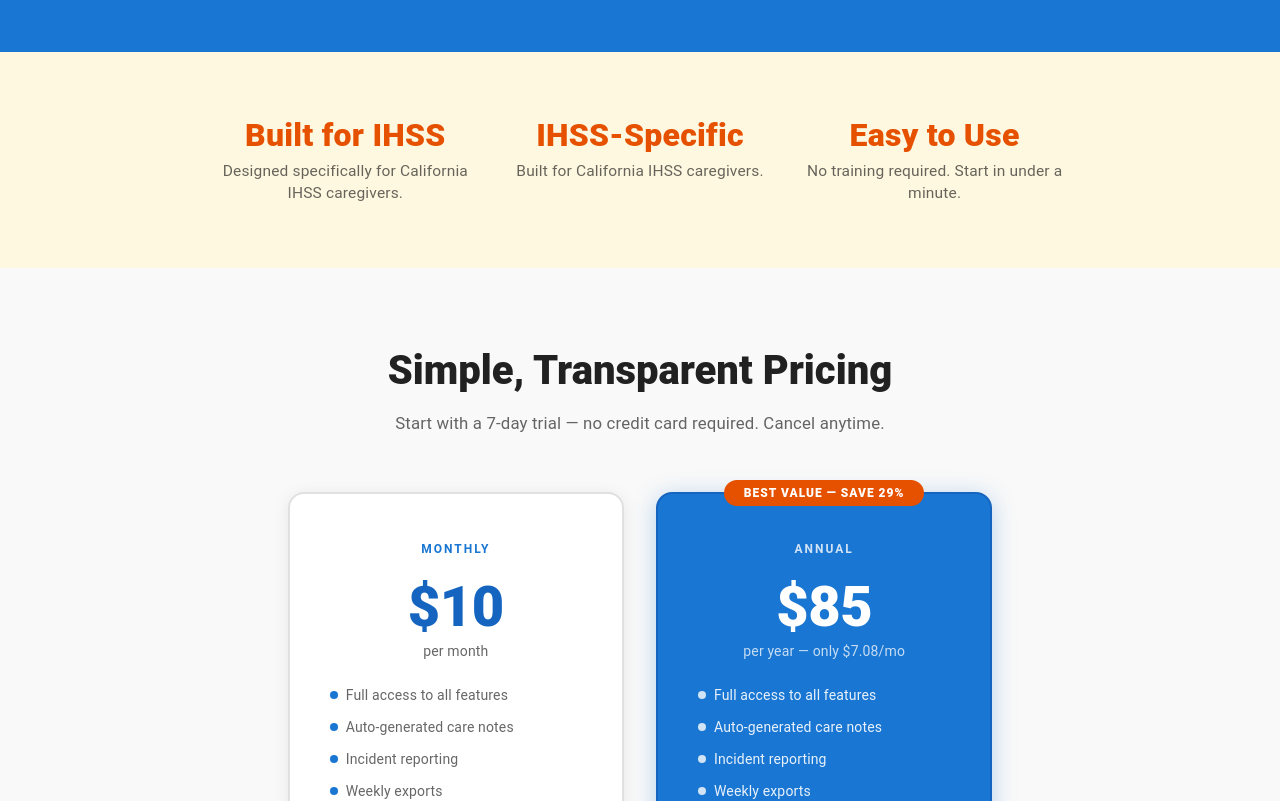
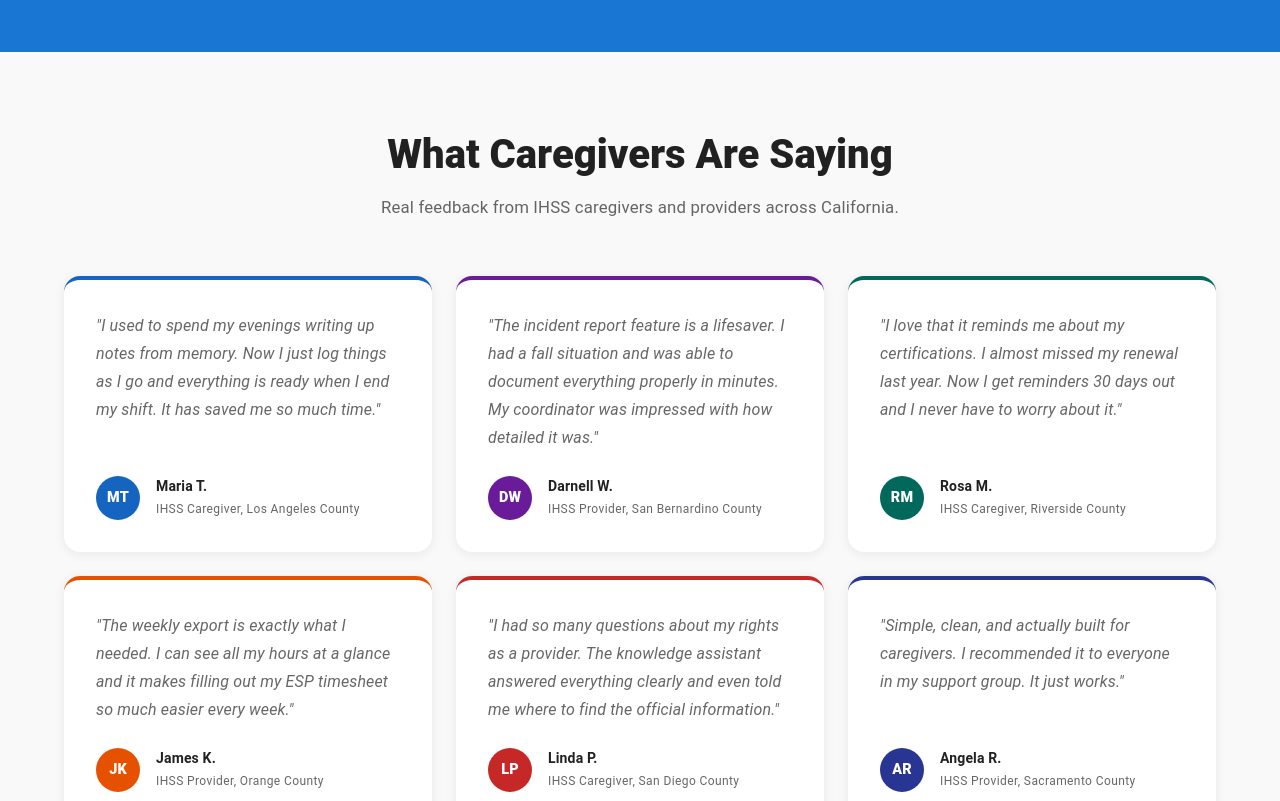
Before and after one commit to jeaninek74/IHSSCareGuide, a React (Vite) app in the folder apps/frontend/: page / in a window 1280 px wide. Shown: the part 2980-3781 px from the top of the page. Built offline with nearby package versions, Linux system fonts and the light colour scheme; no server answers.

Commit message:
feat: Add testimonials section to landing page

```diff
--- a/apps/frontend/src/pages/Home.tsx
+++ b/apps/frontend/src/pages/Home.tsx
@@ -38,6 +38,57 @@ const FEATURES = [
     title: 'Export Weekly Reports',
     description:
       'Generate a full weekly summary of your care work — formatted, professional, and ready to print or share.',
+    color: '#283593',
+  },
+];
+
+const TESTIMONIALS = [
+  {
+    name: 'Maria T.',
+    role: 'IHSS Caregiver, Los Angeles County',
+    quote:
+      'I used to spend my evenings writing up notes from memory. Now I just log things as I go and everything is ready when I end my shift. It has saved me so much time.',
+    initials: 'MT',
+    color: '#1565c0',
+  },
+  {
+    name: 'Darnell W.',
+    role: 'IHSS Provider, San Bernardino County',
+    quote:
+      'The incident report feature is a lifesaver. I had a fall situation and was able to document everything properly in minutes. My coordinator was impressed with how detailed it was.',
+    initials: 'DW',
+    color: '#6a1b9a',
+  },
+  {
+    name: 'Rosa M.',
+    role: 'IHSS Caregiver, Riverside County',
+    quote:
+      'I love that it reminds me about my certifications. I almost missed my renewal last year. Now I get reminders 30 days out and I never have to worry about it.',
+    initials: 'RM',
+    color: '#00695c',
+  },
+  {
+    name: 'James K.',
+    role: 'IHSS Provider, Orange County',
+    quote:
+      'The weekly export is exactly what I needed. I can see all my hours at a glance and it makes filling out my ESP timesheet so much easier every week.',
+    initials: 'JK',
+    color: '#e65100',
+  },
+  {
+    name: 'Linda P.',
+    role: 'IHSS Caregiver, San Diego County',
+    quote:
+      'I had so many questions about my rights as a provider. The knowledge assistant answered everything clearly and even told me where to find the official information.',
+    initials: 'LP',
+    color: '#c62828',
+  },
+  {
+    name: 'Angela R.',
+    role: 'IHSS Provider, Sacramento County',
+    quote:
+      'Simple, clean, and actually built for caregivers. I recommended it to everyone in my support group. It just works.',
+    initials: 'AR',
     color: '#283593',
   },
 ];
@@ -487,6 +538,83 @@ const Home = () => {
         </Container>
       </Box>
 
+      {/* TESTIMONIALS */}
+      <Box sx={{ bgcolor: '#f9f9f9', py: { xs: 8, md: 10 }, px: 2 }}>
+        <Container maxWidth="lg">
+          <Typography
+            variant="h3"
+            textAlign="center"
+            fontWeight={800}
+            mb={2}
+            sx={{ fontSize: { xs: '1.9rem', md: '2.5rem' } }}
+          >
+            What Caregivers Are Saying
+          </Typography>
+          <Typography
+            variant="body1"
+            textAlign="center"
+            color="text.secondary"
+            mb={7}
+            maxWidth={520}
+            mx="auto"
+            fontSize="1.05rem"
+          >
+            Real feedback from IHSS caregivers and providers across California.
+          </Typography>
+          <Grid container spacing={3}>
+            {TESTIMONIALS.map((t) => (
+              <Grid item xs={12} sm={6} md={4} key={t.name}>
+                <Box
+                  sx={{
+                    bgcolor: 'white',
+                    borderRadius: 4,
+                    p: 4,
+                    height: '100%',
+                    boxShadow: '0 2px 12px rgba(0,0,0,0.07)',
+                    borderTop: `4px solid ${t.color}`,
+                    display: 'flex',
+                    flexDirection: 'column',
+                    gap: 2,
+                  }}
+                >
+                  <Typography
+                    variant="body1"
+                    color="text.secondary"
+                    lineHeight={1.75}
+                    sx={{ fontStyle: 'italic', flex: 1 }}
+                  >
+                    "{t.quote}"
+                  </Typography>
+                  <Box sx={{ display: 'flex', alignItems: 'center', gap: 2, mt: 1 }}>
+                    <Box
+                      sx={{
+                        width: 44,
+                        height: 44,
+                        borderRadius: '50%',
+                        bgcolor: t.color,
+                        color: 'white',
+                        display: 'flex',
+                        alignItems: 'center',
+                        justifyContent: 'center',
+                        fontWeight: 800,
+                        fontSize: '0.9rem',
+                        flexShrink: 0,
+                      }}
+                    >
+                      {t.initials}
+                    </Box>
+                    <Box>
+                      <Typography variant="body2" fontWeight={700}>{t.name}</Typography>
+                      <Typography variant="caption" color="text.secondary">{t.role}</Typography>
+                    </Box>
+                  </Box>
+                </Box>
+              </Grid>
+            ))}
+          </Grid>
+        </Container>
+      </Box>
+
       {/* TRUST BAR */}
       <Box sx={{ bgcolor: '#fff8e1', py: { xs: 6, md: 8 }, px: 2 }}>
         <Container maxWidth="md">
```
